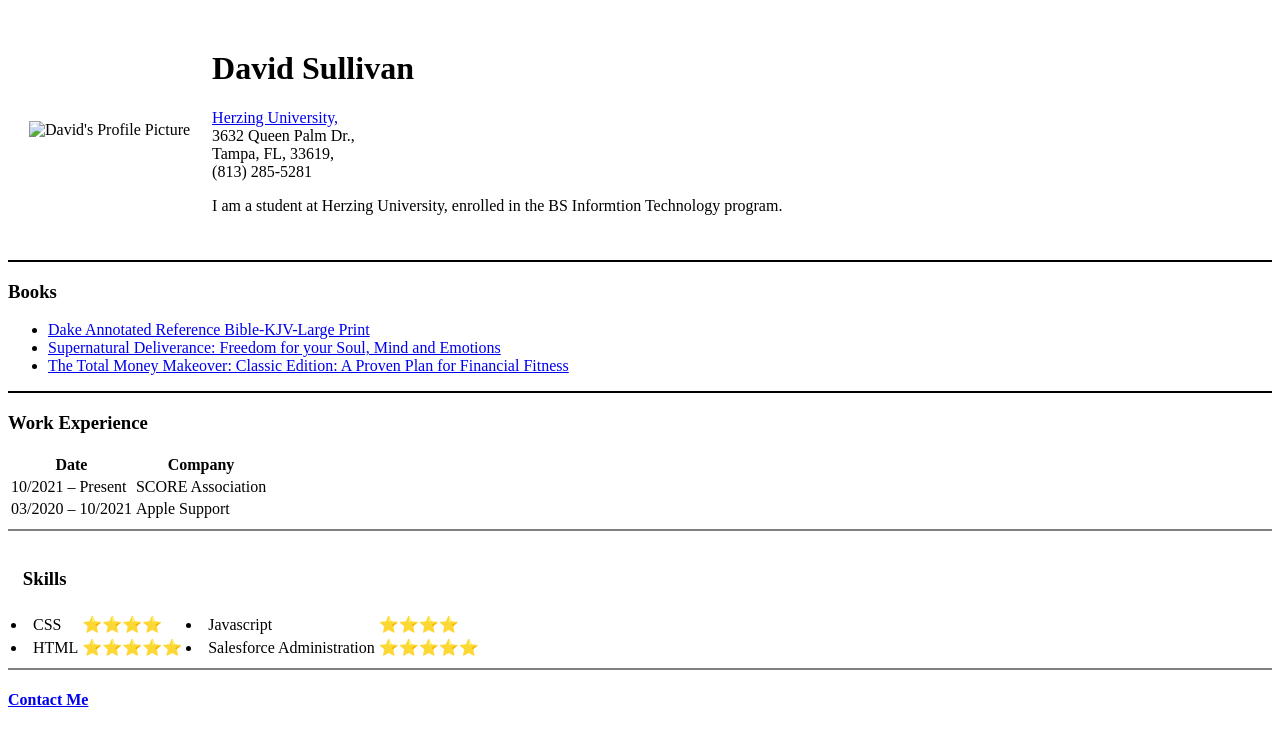
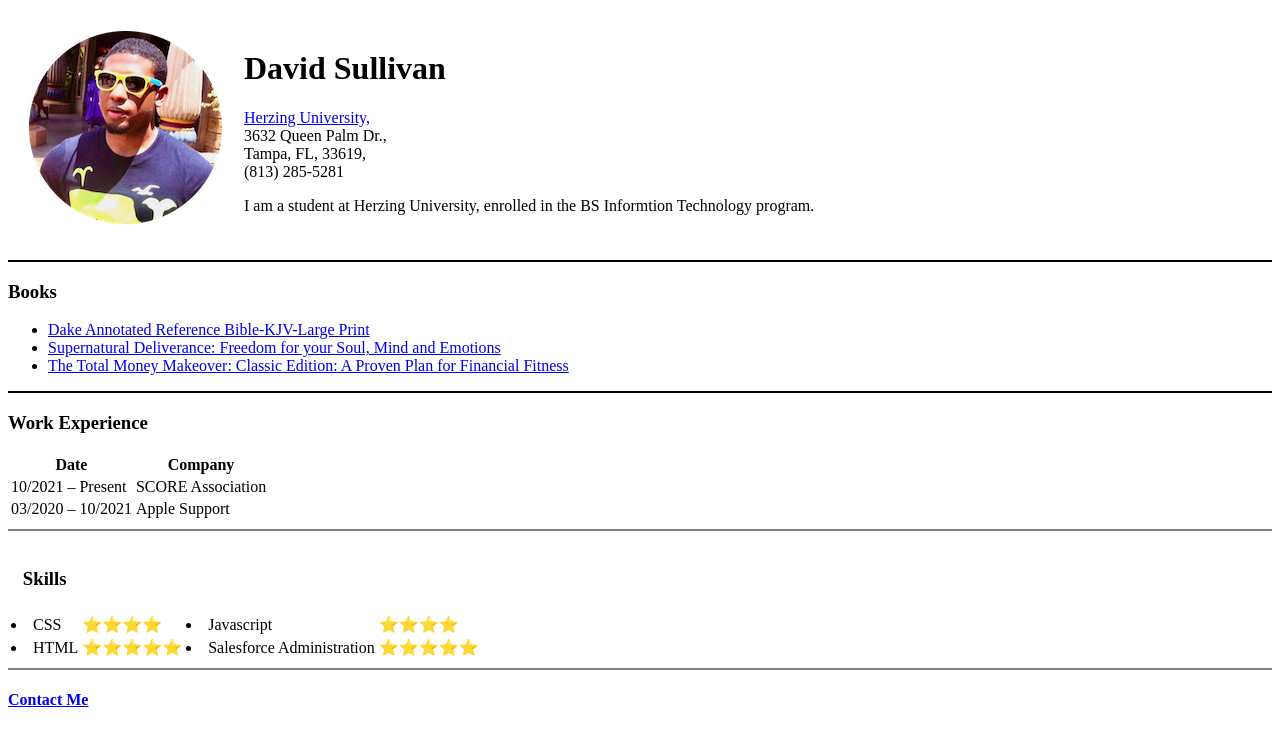
Before and after one commit to sulli4eva/Personal-Site, a plain HTML site: page index.html in a window 1280 px wide. Drawn offline with Linux system fonts and the light colour scheme.

Commit message:
Update index.html

```diff
--- a/index.html
+++ b/index.html
@@ -11,7 +11,7 @@
 <body>
   <table cellspacing="20">
     <tr>
-      <td><img src="/Users/sulli/Library/Mobile Documents/com~apple~CloudDocs/Udemy/The Complete 2022 Web Development Bootcamp/HTML - Personal Site/Images/David's Photo-modified.png" alt="David's Profile Picture">
+      <td><img src="https://github.com/sulli4eva/Personal-Site/blob/main/Images/David's%20Photo-modified.png?raw=true">
       <td>
         <h1>David Sullivan</h1>
         <p><a href="https://www.herzing.edu/tampa">Herzing University,</a>
```
